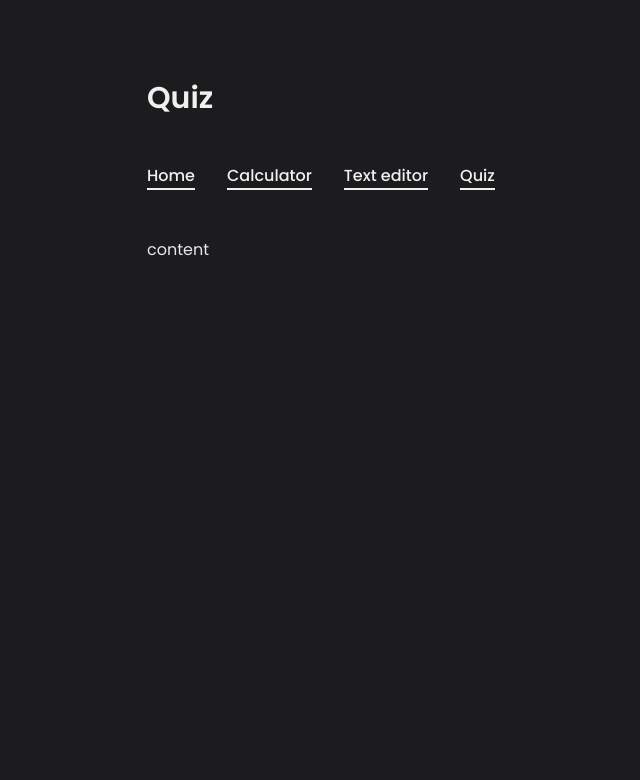
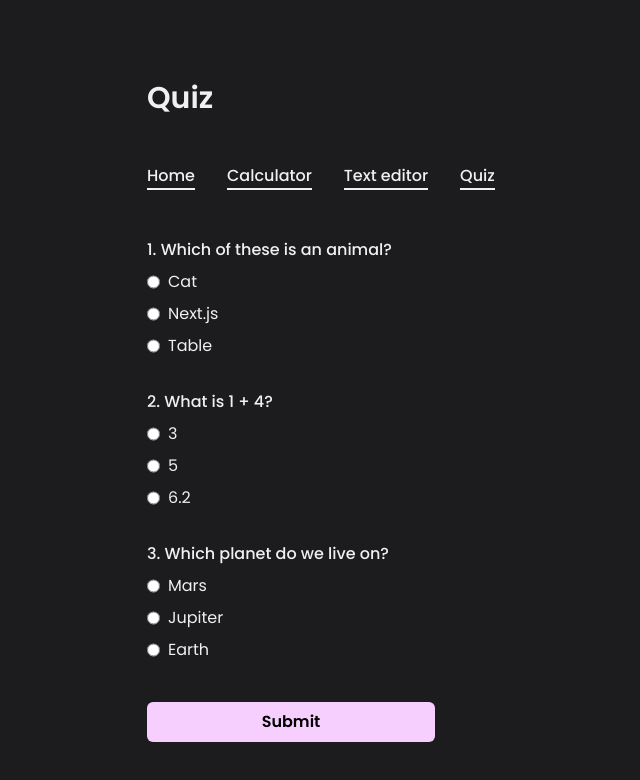
Before and after one commit to KaritaLaine/Fundamentals-of-Next.js, a Next.js app in the folder 8-project-work/: page /quiz in a window 1280 px wide. Shown: the top 780 px of the page, without its empty margins (205-845 px from the left). Built offline with nearby package versions, Linux system fonts and the light colour scheme.

Commit message:
feat: add questions logic, submit btn, and show results

```diff
--- a/8-project-work/app/quiz/page.tsx
+++ b/8-project-work/app/quiz/page.tsx
@@ -1,14 +1,71 @@
+"use client";
+
+import { useState } from "react";
+import Button from "../components/button/button";
 import Navlinks from "../components/navlinks/navlinks";
+import Question from "../components/question/question";
+
+const questions = [
+	{
+		question: "Which of these is an animal?",
+		options: ["Cat", "Next.js", "Table"],
+		answer: "Cat",
+	},
+	{
+		question: "What is 1 + 4?",
+		options: ["3", "5", "6.2"],
+		answer: "5",
+	},
+	{
+		question: "Which planet do we live on?",
+		options: ["Mars", "Jupiter", "Earth"],
+		answer: "Earth",
+	},
+];
 
 const Quiz = () => {
+	const [answers, setAnswers] = useState<{ [questionIndex: number]: string }>(
+		{},
+	);
+	const [submitted, setSubmitted] = useState(false);
+
+	const selectAnswer = (questionIndex: number, option: string) => {
+		setAnswers({ ...answers, [questionIndex]: option });
+	};
+
+	const score = questions.filter((q, i) => answers[i] === q.answer).length;
+
 	return (
 		<div className="flex flex-col gap-[3rem] py-[5rem] w-xl m-auto">
 			<h1 className="text-3xl font-semibold">Quiz</h1>
 
 			<Navlinks />
 
-			<div className="flex flex-col gap-[1rem]">
-				<p className="text-gray-200">content</p>
+			<div className="flex flex-col gap-[2rem]">
+				{questions.map((q, i) => (
+					<Question
+						key={q.question}
+						number={i + 1}
+						question={q.question}
+						options={q.options}
+						answer={q.answer}
+						selected={answers[i]}
+						submitted={submitted}
+						onSelect={(option) => selectAnswer(i, option)}
+					/>
+				))}
+
+				{submitted ? (
+					<p className="text-lg font-medium">
+						You got {score} out of {questions.length} answers correct!
+					</p>
+				) : (
+					<Button
+						btnText="Submit"
+						w="w-1/2"
+						onClick={() => setSubmitted(true)}
+					/>
+				)}
 			</div>
 		</div>
 	);
```
